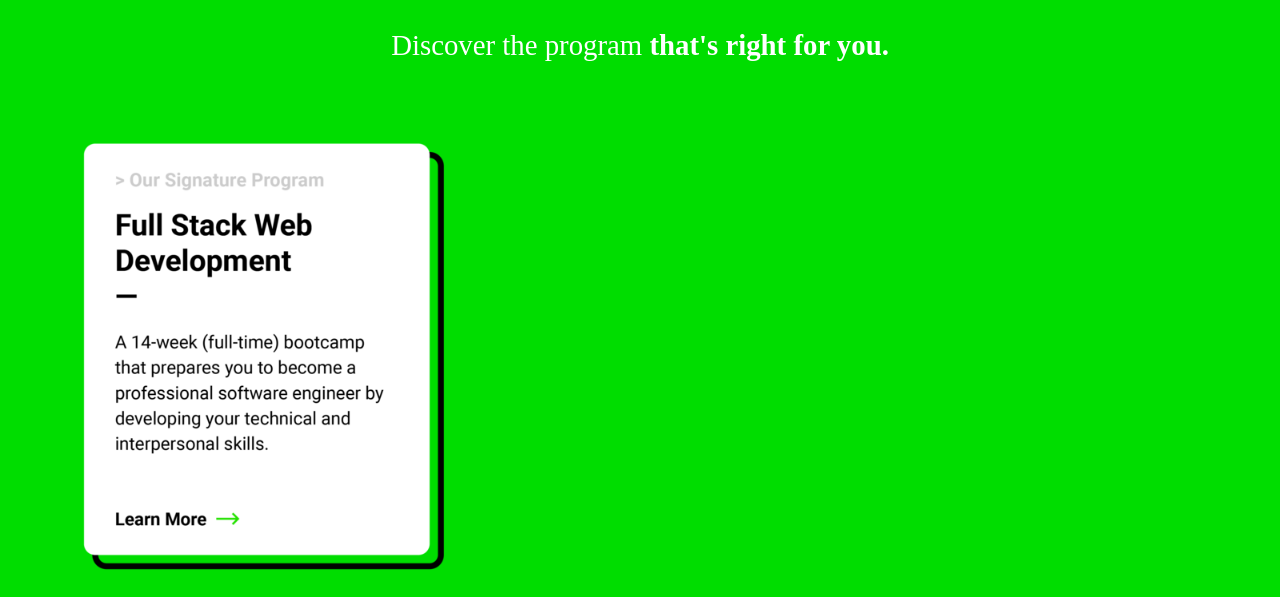
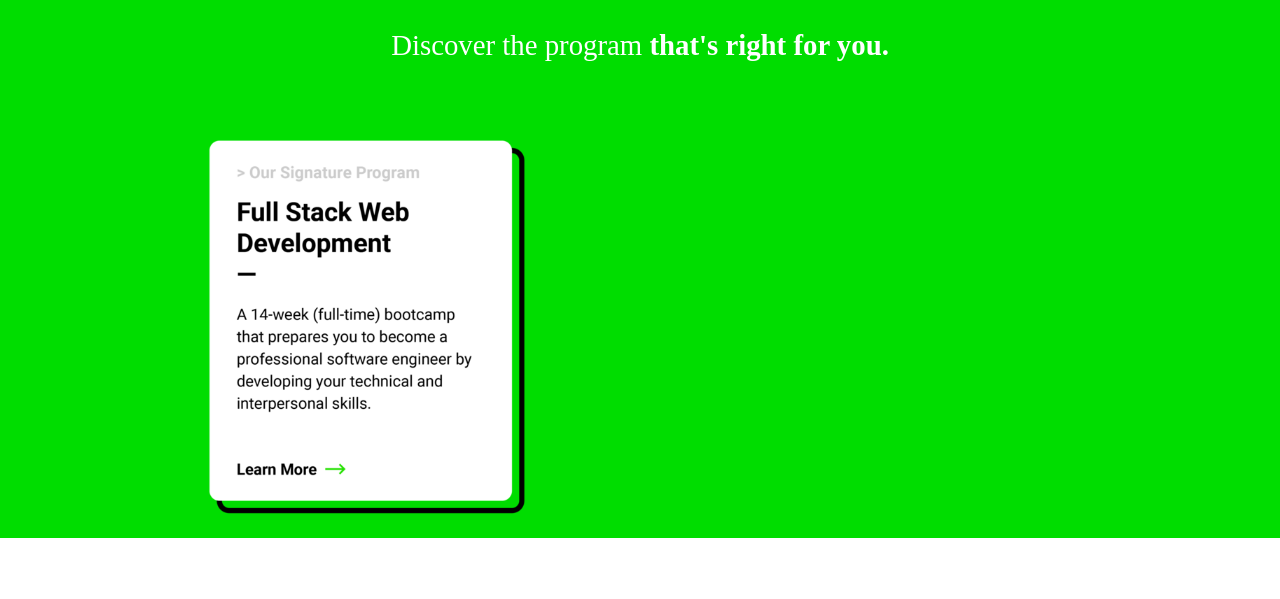
Before and after one commit to omar-zeineddine/sefactory-landing-page, a plain HTML site: page 01-html-css-implementation/index.html in a window 1280 px wide. Shown: the part 1520-2119 px from the top of the page. Drawn offline with Linux system fonts and the light colour scheme.

```diff
--- a/01-html-css-implementation/index.html
+++ b/01-html-css-implementation/index.html
@@ -101,8 +101,9 @@
         <p class="programs-title">
           Discover the program <strong>that's right for you.</strong>
         </p>
-        <div class="row container">
-                <div class="col-5">
+        <div class="container">
+                <div class="wrapper row" >
+                  <div class="col">
                     <img
                       class="program"
                       src="assets/images/fsw.png"
@@ -110,13 +111,14 @@
                       class="se factory fsw"
                     />
                   </div>
-                <div class="col-5">
+                  <div class="col">
                     <img
                       class="program"
                       src="assets/images/fcs.png"
                       alt=""
                       class="se factory fcs"
                     />
+                  </div>
                 </div>
           </div>
       </div>
--- a/01-html-css-implementation/styles/style.css
+++ b/01-html-css-implementation/styles/style.css
@@ -267,8 +267,9 @@
 
 .program {
   margin: 0 auto;
-  max-width: 400px;
+  max-width: 350px;
   align-self: center;
+  margin: 0 8em;
 }
 
 .programs-title {
```
Lines whose indentation alone changed are shown as unchanged.
